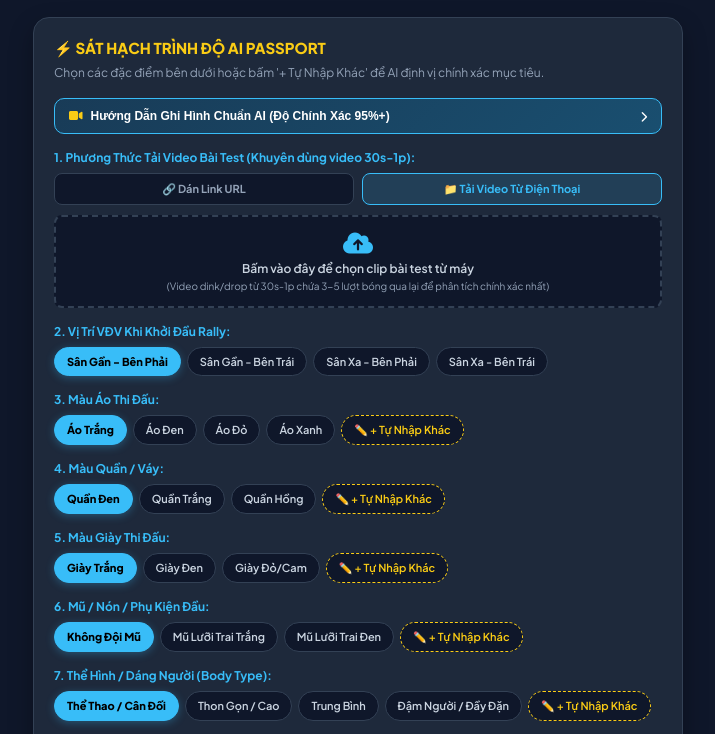
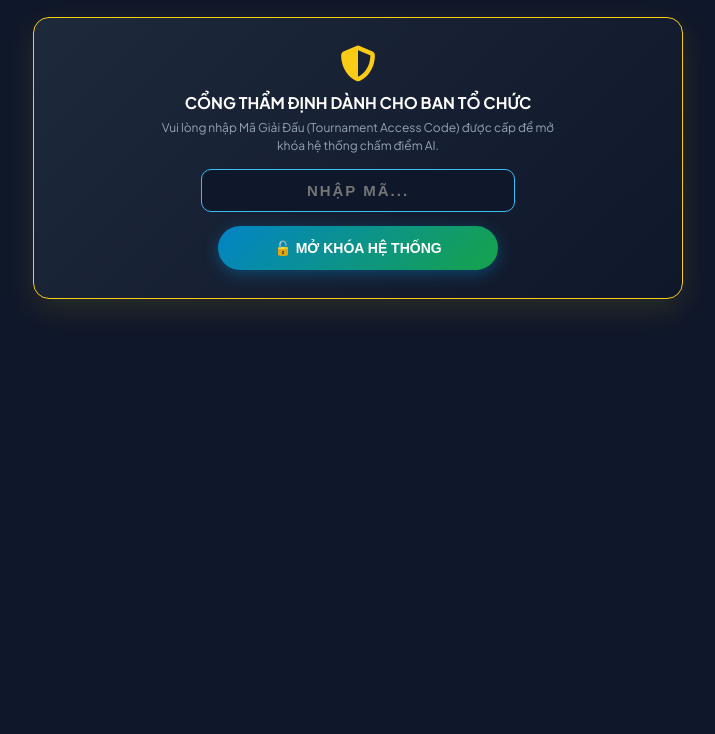
Before and after one commit to Hoai-bot/pickleball-ai-engine, a plain HTML site: page index.html in a window 1280 px wide. Shown: the part 60-794 px from the top of the page, without its empty margins (282-997 px from the left). Drawn offline with Linux system fonts and the light colour scheme.

Commit message:
Update title and add access gate card section

```diff
--- a/index.html
+++ b/index.html
@@ -3,7 +3,7 @@
 <head>
   <meta charset="UTF-8">
   <meta name="viewport" content="width=device-width, initial-scale=1.0">
-  <title>Pickleball AI Passport - Rating Engine V5.0</title>
+  <title>Pickleball AI Passport - Tournament Partner Portal</title>
   <link rel="stylesheet" href="https://cdnjs.cloudflare.com/ajax/libs/font-awesome/6.4.0/css/all.min.css">
   <link href="https://fonts.googleapis.com/css2?family=Plus+Jakarta+Sans:wght@400;600;700;800&display=swap" rel="stylesheet">
   <script src="https://cdnjs.cloudflare.com/ajax/libs/qrcodejs/1.0.0/qrcode.min.js"></script>
@@ -73,6 +73,35 @@
       margin-bottom: 20px;
       box-shadow: 0 10px 25px rgba(0,0,0,0.3);
       text-align: left;
+    }
+
+    /* ACCESS GATE CARD */
+    .access-gate-card {
+      background: linear-gradient(135deg, #1e293b, #0f172a);
+      border: 1px solid var(--accent-gold);
+      border-radius: 16px;
+      padding: 28px 20px;
+      text-align: center;
+      box-shadow: 0 10px 30px rgba(250, 204, 21, 0.12);
+      margin-bottom: 20px;
+    }
+
+    .access-input {
+      width: 100%;
+      max-width: 280px;
+      padding: 12px 16px;
+      background: #0f172a;
+      border: 1px solid var(--accent-blue);
+      border-radius: 10px;
+      color: var(--accent-gold);
+      font-size: 15px;
+      font-weight: 800;
+      text-align: center;
+      letter-spacing: 2px;
+      text-transform: uppercase;
+      margin: 14px auto;
+      display: block;
+      outline: none;
     }
 
     .card-title {
@@ -424,10 +453,34 @@
 
   <div class="main-container">
 
-    <div class="card" id="formCard">
-      <h3 class="card-title" data-vi="⚡ SÁT HẠCH TRÌNH ĐỘ AI PASSPORT" data-en="⚡ AI PASSPORT RATING VERIFICATION">
-        ⚡ SÁT HẠCH TRÌNH ĐỘ AI PASSPORT
+    <!-- CỔNG XÁC THỰC MÃ ĐỐI TÁC / BAN TỔ CHỨC -->
+    <div class="access-gate-card" id="accessGateCard">
+      <i class="fa-solid fa-shield-halved" style="font-size:36px; color:var(--accent-gold); margin-bottom:10px;"></i>
+      <h3 style="margin:0 0 6px 0; font-size:16px; color:#fff;" data-vi="CỔNG THẨM ĐỊNH DÀNH CHO BAN TỔ CHỨC" data-en="TOURNAMENT ORGANIZER PORTAL">
+        CỔNG THẨM ĐỊNH DÀNH CHO BAN TỔ CHỨC
       </h3>
+      <p style="font-size:12px; color:var(--text-muted); margin:0 auto; max-width:420px; line-height:1.5;" data-vi="Vui lòng nhập Mã Giải Đấu (Tournament Access Code) được cấp để mở khóa hệ thống chấm điểm AI." data-en="Please enter your issued Tournament Access Code to unlock the AI Rating Engine.">
+        Vui lòng nhập Mã Giải Đấu (Tournament Access Code) được cấp để mở khóa hệ thống chấm điểm AI.
+      </p>
+      <input type="text" id="accessCodeInput" class="access-input" placeholder="NHẬP MÃ..." onkeypress="if(event.key==='Enter') verifyAccessCode()">
+      <div id="accessErrorMsg" style="display:none; color:#f87171; font-size:12px; font-weight:600; margin-bottom:10px;" data-vi="❌ Mã truy cập không hợp lệ hoặc đã hết hạn!" data-en="❌ Invalid or expired access code!">
+        ❌ Mã truy cập không hợp lệ hoặc đã hết hạn!
+      </div>
+      <button type="button" class="btn-submit" style="max-width:280px; margin:0 auto;" onclick="verifyAccessCode()" data-vi="🔓 MỞ KHÓA HỆ THỐNG" data-en="🔓 UNLOCK ENGINE">
+        🔓 MỞ KHÓA HỆ THỐNG
+      </button>
+    </div>
+
+    <!-- FORM CHẤM ĐIỂM CHÍNH (ẨN CHO TỚI KHI NHẬP ĐÚNG MÃ) -->
+    <div class="card" id="formCard" style="display:none;">
+      <div style="display:flex; justify-content:space-between; align-items:center; margin-bottom:8px;">
+        <h3 class="card-title" style="margin:0;" data-vi="⚡ SÁT HẠCH TRÌNH ĐỘ AI PASSPORT" data-en="⚡ AI PASSPORT RATING VERIFICATION">
+          ⚡ SÁT HẠCH TRÌNH ĐỘ AI PASSPORT
+        </h3>
+        <span id="activePartnerBadge" style="background:rgba(16,185,129,0.2); border:1px solid var(--accent-green); color:var(--accent-green); font-size:10px; font-weight:800; padding:3px 8px; border-radius:12px;">
+          ✔ PARTNER VERIFIED
+        </span>
+      </div>
       <div class="card-subtitle" data-vi="Chọn các đặc điểm bên dưới hoặc bấm '+ Tự Nhập Khác' để AI định vị chính xác mục tiêu." data-en="Select preset traits or click '+ Custom' for precise AI tracking.">
         Chọn các đặc điểm bên dưới hoặc bấm '+ Tự Nhập Khác' để AI định vị chính xác mục tiêu.
       </div>
@@ -681,6 +734,10 @@
 
 <script>
   const API_BASE_URL = 'https://pickleball-ai-engine-wao0.onrender.com';
+
+  // DANH SÁCH MÃ ĐỐI TÁC HỢP LỆ (Bạn có thể thêm mã mới cho từng giải đấu)
+  const VALID_ACCESS_CODES = ['DALAT2026', 'AIPASS88', 'PILOT2026'];
+
   let currentLang = 'vi';
   let activeVideoMode = 'file';
 
@@ -702,6 +759,23 @@
   };
 
   let lastPassportData = null;
+
+  function verifyAccessCode() {
+    const inputVal = document.getElementById('accessCodeInput').value.trim().toUpperCase();
+    const errorMsg = document.getElementById('accessErrorMsg');
+    if (VALID_ACCESS_CODES.includes(inputVal)) {
+      sessionStorage.setItem('ai_passport_unlocked', inputVal);
+      unlockPlatformUI(inputVal);
+    } else {
+      errorMsg.style.display = 'block';
+    }
+  }
+
+  function unlockPlatformUI(code) {
+    document.getElementById('accessGateCard').style.display = 'none';
+    document.getElementById('formCard').style.display = 'block';
+    document.getElementById('activePartnerBadge').innerText = `✔ CODE: ${code}`;
+  }
 
   function openRecordingGuideModal() {
     const modal = document.getElementById('recordingGuideModal');
@@ -1014,6 +1088,9 @@
   window.addEventListener('DOMContentLoaded', () => {
     const urlParams = new URLSearchParams(window.location.search);
     const pPayload = urlParams.get('p');
+    const urlCode = urlParams.get('code');
+
+    // 1. Nếu quét QR thẻ kết quả -> Hiển thị thẻ công khai ngay không cần mật khẩu
     if (pPayload) {
       try {
         const parts = pPayload.split(',');
@@ -1032,6 +1109,7 @@
             document.getElementById('langBtn').innerText = currentLang === 'vi' ? '🌐 VI / EN' : '🌐 EN / VI';
           }
 
+          document.getElementById('accessGateCard').style.display = 'none';
           document.getElementById('formCard').style.display = 'none';
 
           renderPassportCard({
@@ -1044,11 +1122,21 @@
             vp: decodedVp,
             id: 'AI-PASS-VERIFIED'
           });
+          return;
         }
       } catch (err) {
         console.error("Lỗi đọc dữ liệu QR:", err);
       }
     }
+
+    // 2. Nếu có truyền sẵn ?code=DALAT2026 trên URL hoặc đã mở khóa trong phiên -> Tự mở khóa
+    const savedCode = sessionStorage.getItem('ai_passport_unlocked');
+    if (urlCode && VALID_ACCESS_CODES.includes(urlCode.toUpperCase())) {
+      sessionStorage.setItem('ai_passport_unlocked', urlCode.toUpperCase());
+      unlockPlatformUI(urlCode.toUpperCase());
+    } else if (savedCode && VALID_ACCESS_CODES.includes(savedCode)) {
+      unlockPlatformUI(savedCode);
+    }
   });
 </script>
 </body>
```
